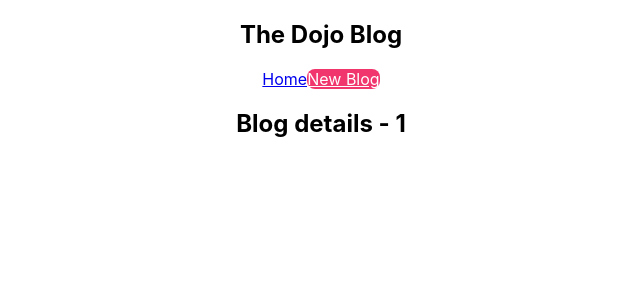
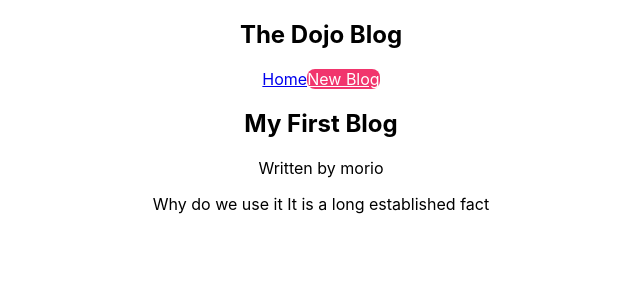
Before and after one commit to joyun25/dojo-blog, a React (Create React App) app: page /blogs/1 in a window 1280 px wide. Shown: the top 300 px of the page, without its empty margins (319-959 px from the left). Built offline with nearby package versions, Linux system fonts and the light colour scheme; data requests are answered from the project's data file.

Commit message:
reuse custom hooks

```diff
--- a/src/BlogDetails.js
+++ b/src/BlogDetails.js
@@ -1,11 +1,21 @@
 import { useParams } from 'react-router-dom'
+import useFetch from './useFetch'
 
 const BlogDetails = () => {
   const { id } = useParams();
+  const { data: blog, error, isPending } = useFetch('http://localhost:8000/blogs/' + id);
 
   return (
     <div className="blog-details">
-      <h2>Blog details - { id }</h2>
+      { isPending && <div>Loading...</div> }
+      { error && <div>{ error }</div> }
+      { blog && [
+        <article key={blog.id}>
+          <h2>{ blog.title }</h2>
+          <p>Written by { blog.author }</p>
+          <div>{ blog.body }</div>
+        </article>
+      ] }
     </div>
    );
 }
```
